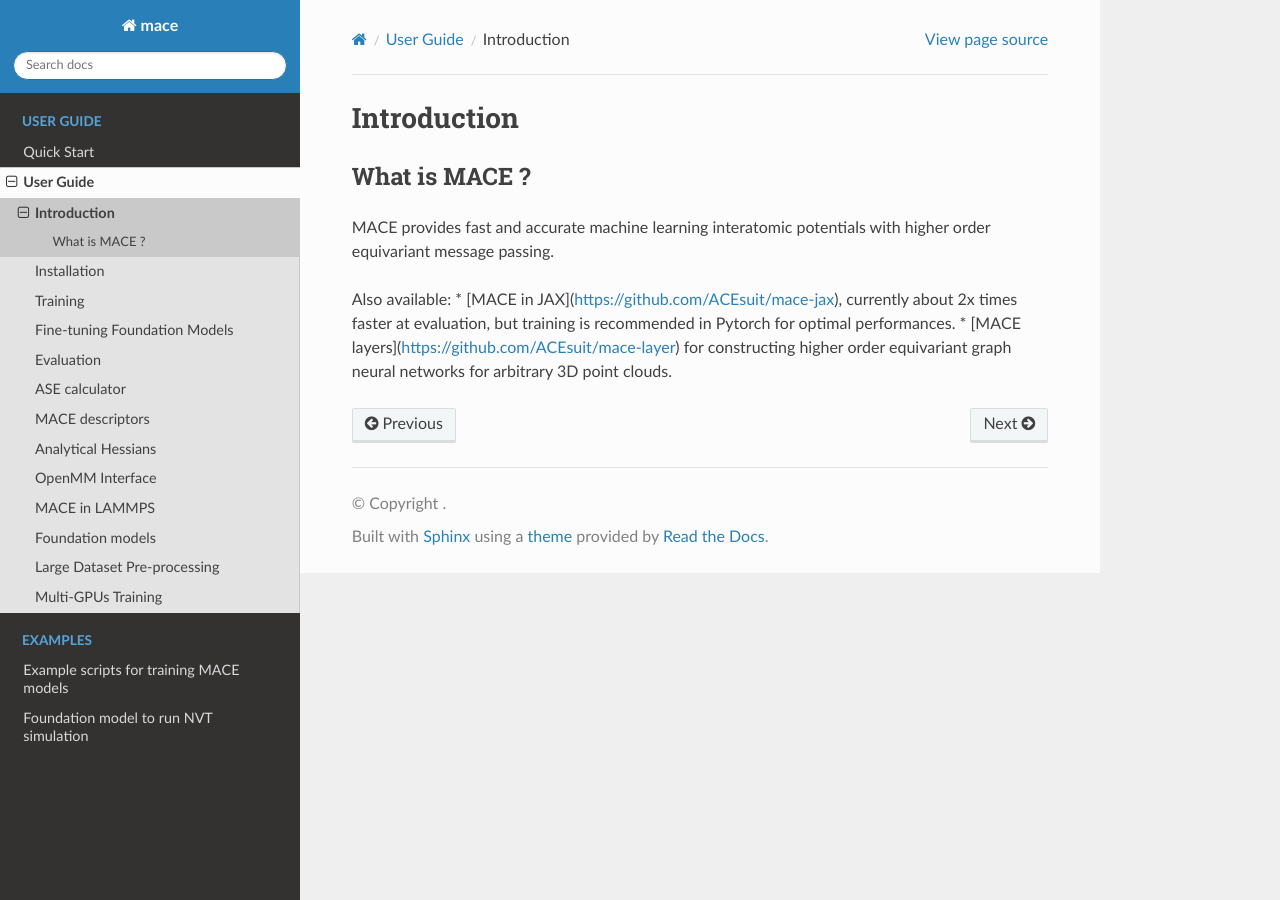
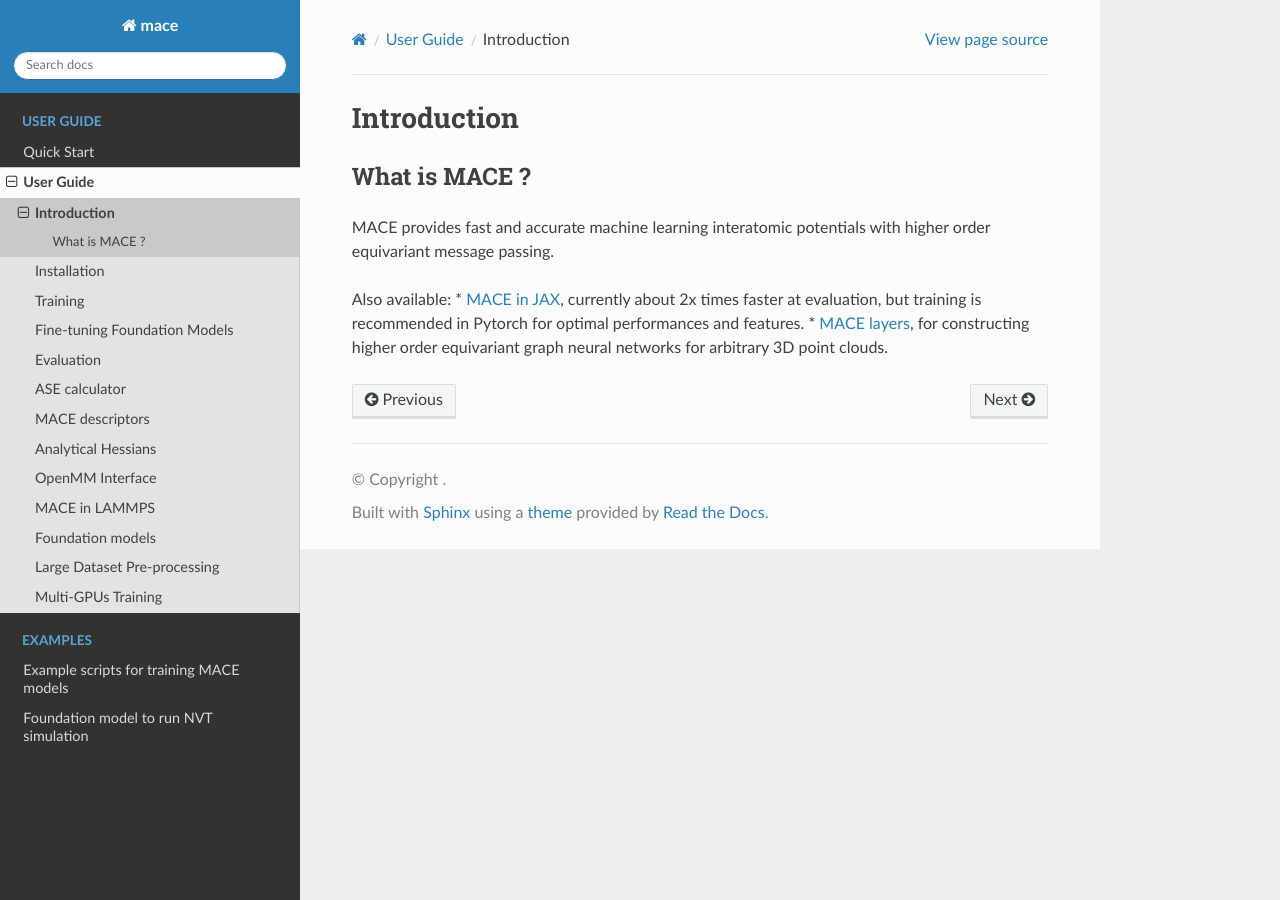
Before and after one commit to ACEsuit/mace, a Sphinx documentation site: the page built from docs/guide/intro.rst, in a window 1280 px wide. Built offline with Sphinx 7.4.7 and the Read the Docs theme 2.0.0, drawn with Linux system fonts in a browser that asks for light colours; pages that are not in the unit, such as notebooks, are missing from menus.

Commit message:
update links in doc

```diff
--- a/docs/guide/installation.rst
+++ b/docs/guide/installation.rst
@@ -7,9 +7,9 @@ Installation
 Requirements:
 
 - Python >= 3.7 (for openMM, use Python = 3.9)
-- [PyTorch](https://pytorch.org/) >= 1.12 **(training with float64 is not supported with PyTorch 2.1 but is supported with 2.2 and later.)**.
+- `Pytorch <https://pytorch.org/get-started/locally/>`_ >= 1.12 **(training with float64 is not supported with PyTorch 2.1 but is supported with 2.2 and later.)**.
 
-**Make sure to install PyTorch.** Please refer to the [official PyTorch installation](https://pytorch.org/get-started/locally/) for the installation instructions. Select the appropriate options for your system.
+**Make sure to install PyTorch.** Please refer to the `official PyTorch installation <https://pytorch.org/get-started/locally/>`_ for the installation instructions. Select the appropriate options for your system.
 
 pypi installation
 ----------------
@@ -21,7 +21,7 @@ This is the recommended way to install MACE.
     pip install --upgrade pip
     pip install mace-torch
 
-**Note:** The homonymous package on [PyPI](https://pypi.org/project/MACE/) has nothing to do with this one.
+**Note:** The homonymous package on `PyPI <https://pypi.org/project/MACE/>`_ has nothing to do with this one.
 
 pip installation from source
 ----------------------------
--- a/docs/guide/intro.rst
+++ b/docs/guide/intro.rst
@@ -12,5 +12,5 @@ What is MACE ?
 MACE provides fast and accurate machine learning interatomic potentials with higher order equivariant message passing.
 
 Also available:
-* [MACE in JAX](https://github.com/ACEsuit/mace-jax), currently about 2x times faster at evaluation, but training is recommended in Pytorch for optimal performances.
-* [MACE layers](https://github.com/ACEsuit/mace-layer) for constructing higher order equivariant graph neural networks for arbitrary 3D point clouds.
+* `MACE in JAX <https://github.com/ACEsuit/mace-jax>`_, currently about 2x times faster at evaluation, but training is recommended in Pytorch for optimal performances and features.
+* `MACE layers <https://github.com/ACEsuit/mace-layer>`_, for constructing higher order equivariant graph neural networks for arbitrary 3D point clouds.
```
